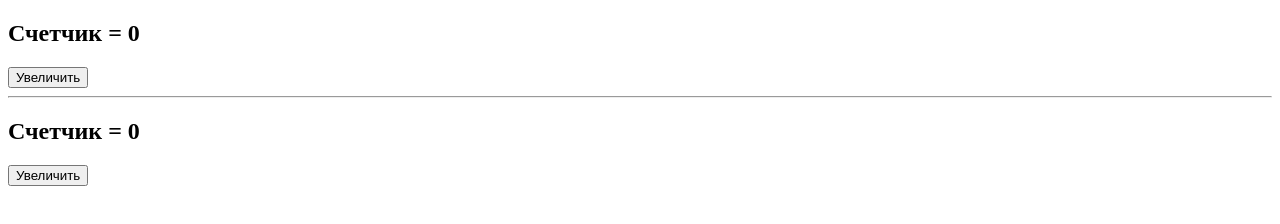
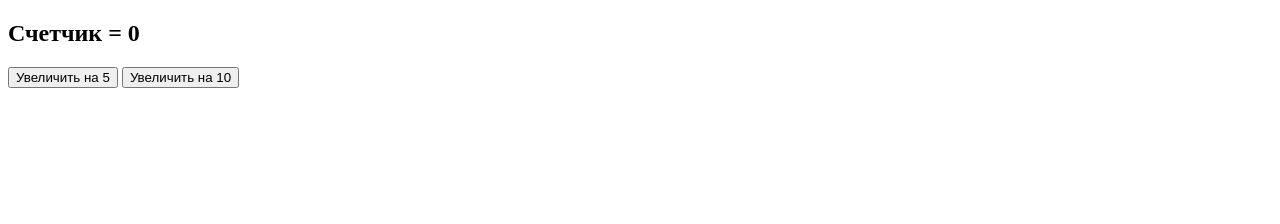
Before and after one commit to xsa-dev/vue-basic, a plain HTML site: page index.html in a window 1280 px wide. Drawn offline with nearby package versions, Linux system fonts and the light colour scheme.

Commit message:
parameters to method example

```diff
--- a/index.html
+++ b/index.html
@@ -6,12 +6,9 @@
 </head>
 <body>
 <div id="app">
-    <h2>Счетчик = {{ counter }}</h2>
-    <button v-on:click="riseCounter">Увеличить</button>
-    <hr>
-    <h2 v-on:mouseover="onHover">Счетчик = {{ counter2 }}</h2>
-    <button v-on:click="counter2++">Увеличить</button>
-
+    <h2>{{ title }} = {{ counter }}</h2>
+    <button v-on:click="riseCounter(5, 'Изменено на 5', $event)">Увеличить на 5</button>
+    <button v-on:click="riseCounter(10, 'Изменено на 10', $event)">Увеличить на 10</button>
 </div>
 
 <script src="https://cdn.jsdelivr.net/npm/vue@2.5.17/dist/vue.js"></script>
@@ -20,14 +17,19 @@
         el: '#app',
         data: {
             counter : 0,
-            counter2 : 0
+            title: 'Счетчик'
         },
         methods: {
-            riseCounter: function () {
-                this.counter++
-            },
-            onHover: function (event) {
-                event.target.style.color='red';
+            riseCounter: function (num, str, event) {
+                this.counter += num;
+                this.title = str;
+
+                if (num == 5) {
+                    event.target.style.color = "blue"
+                }
+                else if (num == 10) {
+                    event.target.style.color = "red"
+                }
             }
         }
         })
```
